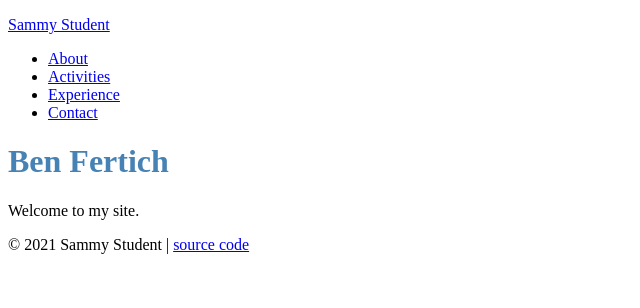
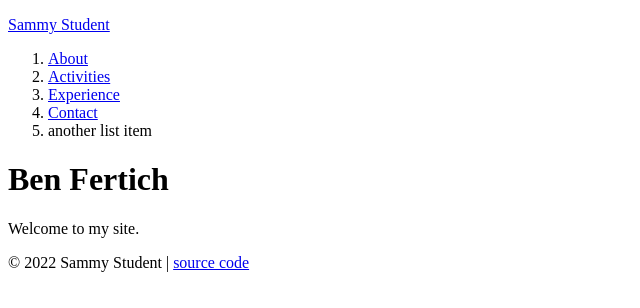
Before and after one commit to BenFertich/internet-tech-website-hosting-exercise--Fertich, a plain HTML site: page index.html in a window 1280 px wide. Shown: the whole page, without its empty margins (0-640 px from the left). Drawn offline with Linux system fonts and the light colour scheme.

Commit message:
exploring html

```diff
--- a/index.html
+++ b/index.html
@@ -3,18 +3,22 @@
   <head>
     <meta charset="utf-8">
     <title>Sammy Student | Work hard, play hard</title>
-    <link rel="stylesheet" href="stylesheets/sammy-style.css">
+    <!--link rel="stylesheet" href="stylesheets/sammy-style.css"-->
   </head>
   <body>
     <header>
-      <p><a href="index.html">Sammy Student</a></p>
+      <p>
+        <a href="index.html">Sammy Student</a>
+      </p>
+
       <nav>
-        <ul>
+        <ol>
           <li><a href="about.html">About</a></li>
           <li><a href="activities.html">Activities</a></li>
           <li><a href="experience.html">Experience</a></li>
           <li><a href="contact.html">Contact</a></li>
-        </ul>
+          <li>another list item</li>
+        </ol>
       </nav>
     </header>
 
@@ -24,7 +28,7 @@
     </div>
 
     <footer>
-      <p>&copy; 2021 Sammy Student |
+      <p>&copy; 2022 Sammy Student |
         <a href="https://github.com/prof-rossetti/student-site">source code</a>
       </p>
     </footer>
```
